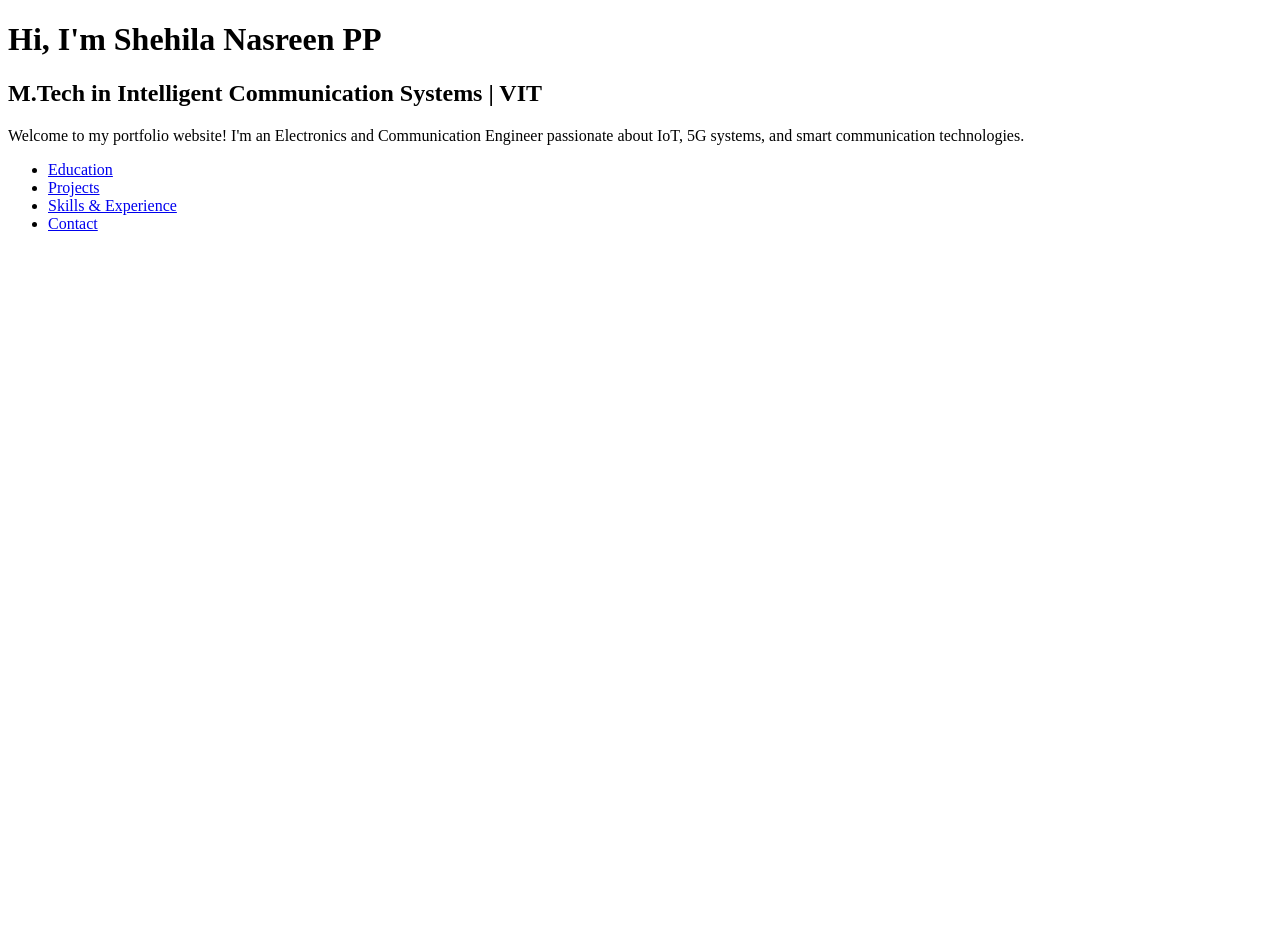
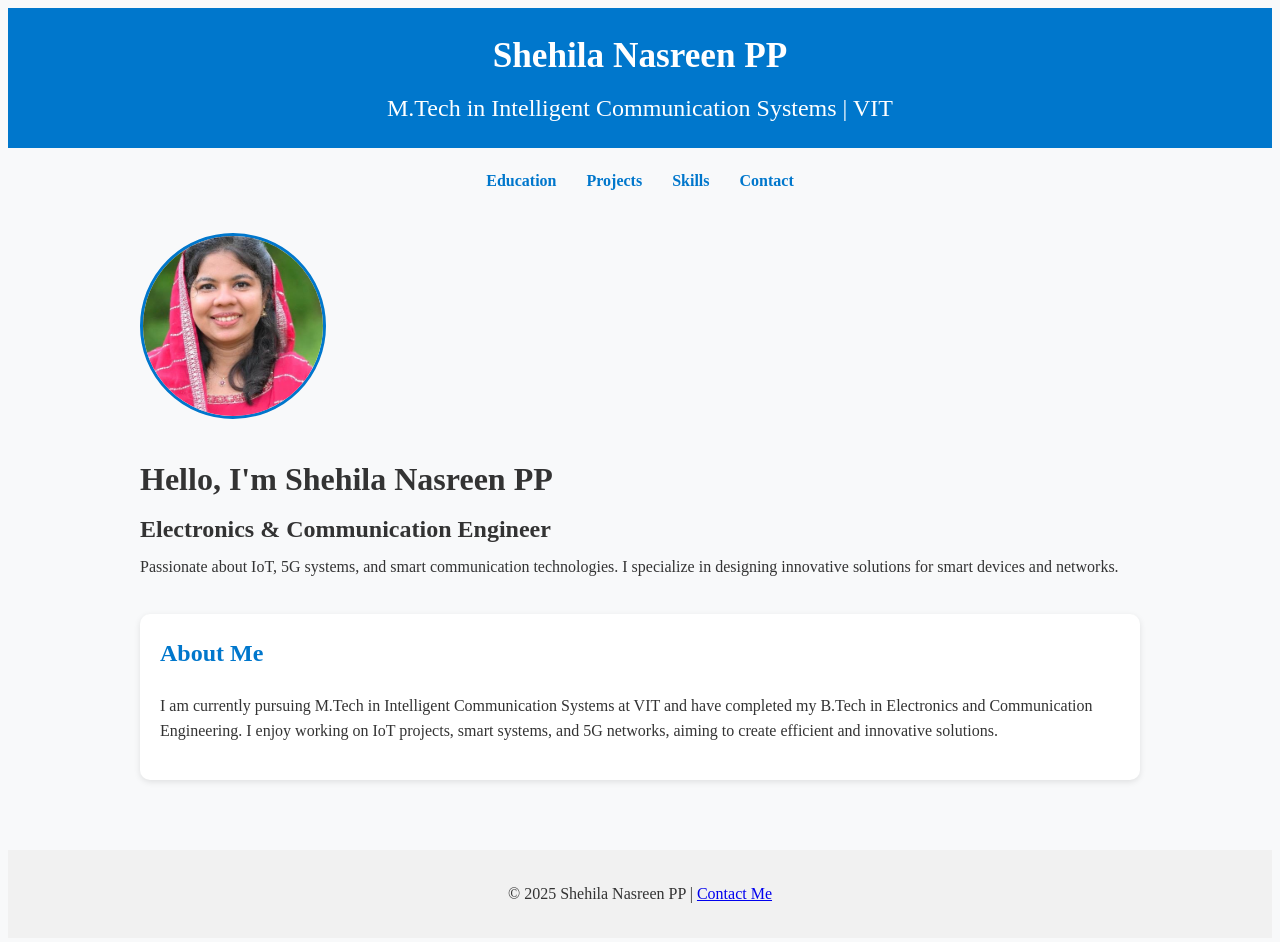
Before and after one commit to SHEHILA/portfolio-website, a plain HTML site: page index.html in a window 1280 px wide. Before the commit the page ends 800 px from the top, so only its background shows below. Drawn offline with Linux system fonts and the light colour scheme.

Commit message:
Updated portfolio

```diff
--- a/index.html
+++ b/index.html
@@ -4,17 +4,41 @@
   <meta charset="UTF-8">
   <meta name="viewport" content="width=device-width, initial-scale=1.0">
   <title>Shehila Nasreen PP | Portfolio</title>
+  <link rel="stylesheet" href="style.css">
 </head>
 <body>
-  <h1>Hi, I'm Shehila Nasreen PP</h1>
+  <header>
+    <h1>Shehila Nasreen PP</h1>
     <h2>M.Tech in Intelligent Communication Systems | VIT</h2>
-  <p>Welcome to my portfolio website! I'm an Electronics and Communication Engineer passionate about IoT, 5G systems, and smart communication technologies.</p>
+  </header>
 
+  <nav>
     <ul>
       <li><a href="education.html">Education</a></li>
       <li><a href="projects.html">Projects</a></li>
-    <li><a href="skills.html">Skills & Experience</a></li>
+      <li><a href="skills.html">Skills</a></li>
       <li><a href="contact.html">Contact</a></li>
     </ul>
+  </nav>
+
+  <div class="container">
+    <div class="intro-container">
+      <img src="shehila.jpg" alt="Shehila Nasreen PP" class="profile-img">
+      <div class="intro-text">
+        <h1>Hello, I'm Shehila Nasreen PP</h1>
+        <h2>Electronics & Communication Engineer</h2>
+        <p>Passionate about IoT, 5G systems, and smart communication technologies. I specialize in designing innovative solutions for smart devices and networks.</p>
+      </div>
+    </div>
+
+    <section>
+      <h2>About Me</h2>
+      <p>I am currently pursuing M.Tech in Intelligent Communication Systems at VIT and have completed my B.Tech in Electronics and Communication Engineering. I enjoy working on IoT projects, smart systems, and 5G networks, aiming to create efficient and innovative solutions.</p>
+    </section>
+  </div>
+
+  <footer>
+    <p>© 2025 Shehila Nasreen PP | <a href="contact.html">Contact Me</a></p>
+  </footer>
 </body>
 </html>
--- /dev/null
+++ b/style.css
@@ -0,0 +1,112 @@
+/* Global Styles */
+body {
+    font-family:Georgia, 'Times New Roman', Times, serif
+    margin: 0;
+    padding: 0;
+    line-height: 1.6;
+    background-color: #f8f9fa;
+    color: #333;
+}
+
+/* Container */
+.container {
+    max-width: 1000px;
+    margin: 0 auto;
+    padding: 20px;
+}
+
+/* Header */
+header {
+    background-color: #0077cc;
+    color: white;
+    padding: 20px 0;
+    text-align: center;
+}
+
+header h1 {
+    margin: 0;
+    font-size: 2.2em;
+}
+
+header h2 {
+    margin: 5px 0 0 0;
+    font-weight: normal;
+}
+
+/* Navigation Menu */
+nav ul {
+    list-style: none;
+    display: flex;
+    justify-content: center;
+    padding: 0;
+    margin: 20px 0;
+}
+
+nav ul li {
+    margin: 0 15px;
+}
+
+nav ul li a {
+    text-decoration: none;
+    color: #0077cc;
+    font-weight: bold;
+    transition: color 0.3s;
+}
+
+nav ul li a:hover {
+    color: #005fa3;
+}
+
+/* Intro Section */
+.intro-container {
+    display: flex;
+    flex-wrap: wrap;
+    align-items: center;
+    gap: 30px;
+    margin-bottom: 30px;
+}
+
+.profile-img {
+    width: 180px;
+    height: 180px;
+    border-radius: 50%;
+    object-fit: cover;
+    border: 3px solid #0077cc;
+}
+
+.intro-text h1, .intro-text h2, .intro-text p {
+    margin: 5px 0;
+}
+
+/* Sections */
+section {
+    background-color: #ffffff;
+    padding: 20px;
+    margin-bottom: 20px;
+    border-radius: 10px;
+    box-shadow: 0px 2px 6px rgba(0,0,0,0.1);
+}
+
+section h2 {
+    margin-top: 0;
+    color: #0077cc;
+}
+
+/* Footer */
+footer {
+    text-align: center;
+    padding: 15px;
+    background-color: #f1f1f1;
+    margin-top: 30px;
+}
+
+/* Responsive */
+@media (max-width: 768px) {
+    .intro-container {
+        flex-direction: column;
+        text-align: center;
+    }
+    .intro-text h1, .intro-text h2, .intro-text p {
+        text-align: center;
+    }
+}
```
Also changed, not shown: education.html (+2 -2 lines), shehila.jpg (added). Lines whose indentation alone changed are shown as unchanged.
